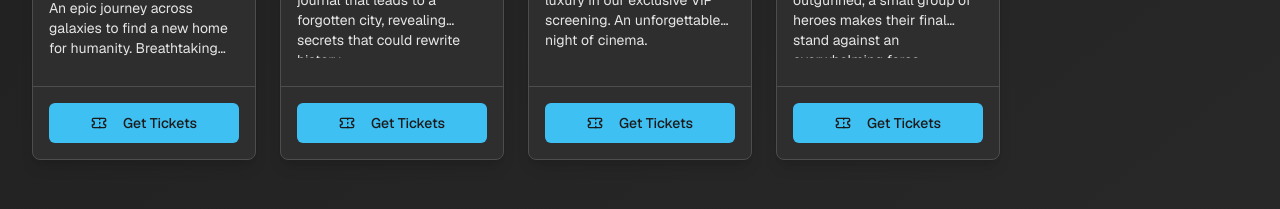
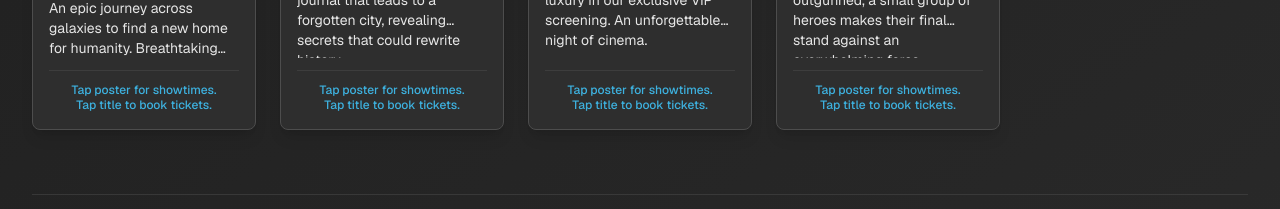
Before and after one commit to martin635579763/moviemapper, a Next.js app: page / in a window 1280 px wide. Shown: the part 626-835 px from the top of the page. Built offline with nearby package versions, Linux system fonts and the light colour scheme.

Commit message:
now the button "get tickets" is not necessary, but i need a label show customer can get tickets when they click the movie item

```diff
--- a/src/components/FilmCard.tsx
+++ b/src/components/FilmCard.tsx
@@ -3,9 +3,8 @@
 import Image from 'next/image';
 import Link from 'next/link';
 import type { Film } from '@/data/films';
-import { Card, CardContent, CardFooter, CardHeader, CardTitle } from '@/components/ui/card';
-import { Button } from '@/components/ui/button';
-import { Ticket } from 'lucide-react';
+import { Card, CardContent, CardHeader, CardTitle } from '@/components/ui/card';
+// Button and Ticket imports are no longer used
 import { FilmScheduleDialog } from './FilmScheduleDialog';
 
 export const FilmCard: React.FC<{ film: Film }> = ({ film }) => {
@@ -13,7 +12,7 @@ export const FilmCard: React.FC<{ film: Film }> = ({ film }) => {
     <Card className="flex flex-col overflow-hidden shadow-lg hover:shadow-xl transition-shadow duration-300 rounded-lg">
       <CardHeader className="p-0 relative">
         <FilmScheduleDialog film={film}>
-          <div className="relative w-full aspect-[2/3] cursor-pointer group"> {/* Added cursor-pointer and group */}
+          <div className="relative w-full aspect-[2/3] cursor-pointer group">
             <Image
               src={film.posterUrl}
               alt={`Poster for ${film.title}`}
@@ -31,14 +30,17 @@ export const FilmCard: React.FC<{ film: Film }> = ({ film }) => {
         </Link>
         <p className="text-xs text-muted-foreground mb-2">{film.genre} &bull; {film.duration}</p>
         <p className="text-sm text-foreground line-clamp-3 flex-grow mb-3">{film.description}</p>
+        {/* Instructional label added */}
+        <div className="mt-auto pt-3 border-t border-border/50 text-center">
+          <p className="text-xs text-primary/90 font-medium leading-tight">
+            Tap poster for showtimes.
+          </p>
+          <p className="text-xs text-primary/90 font-medium leading-tight">
+            Tap title to book tickets.
+          </p>
+        </div>
       </CardContent>
-      <CardFooter className="p-4 border-t mt-auto w-full">
-        <Button asChild className="w-full">
-          <Link href={`/film/${film.id}`}>
-            <Ticket className="mr-2 h-4 w-4" /> Get Tickets
-          </Link>
-        </Button>
-      </CardFooter>
+      {/* CardFooter with the Button has been removed */}
     </Card>
   );
 };
```
